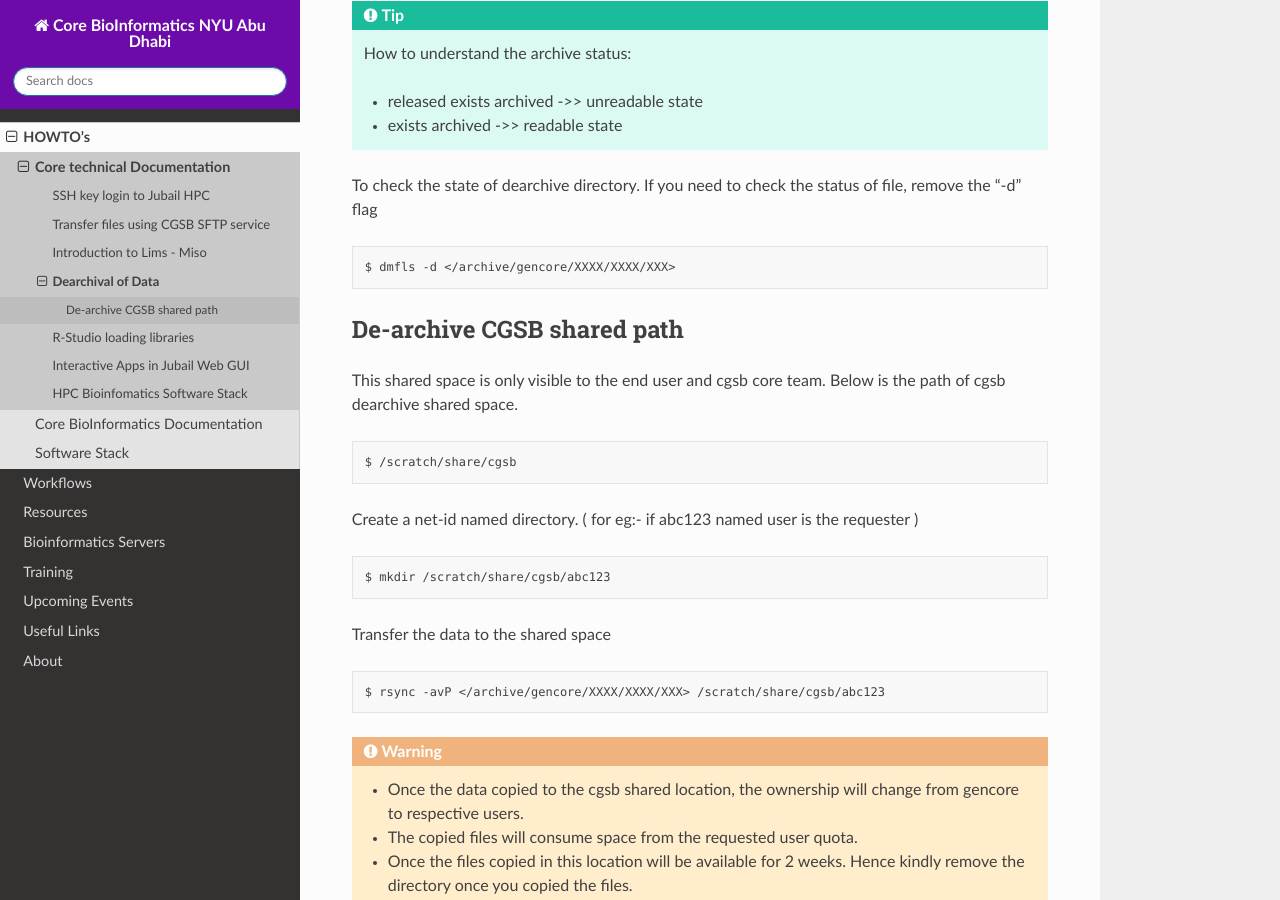
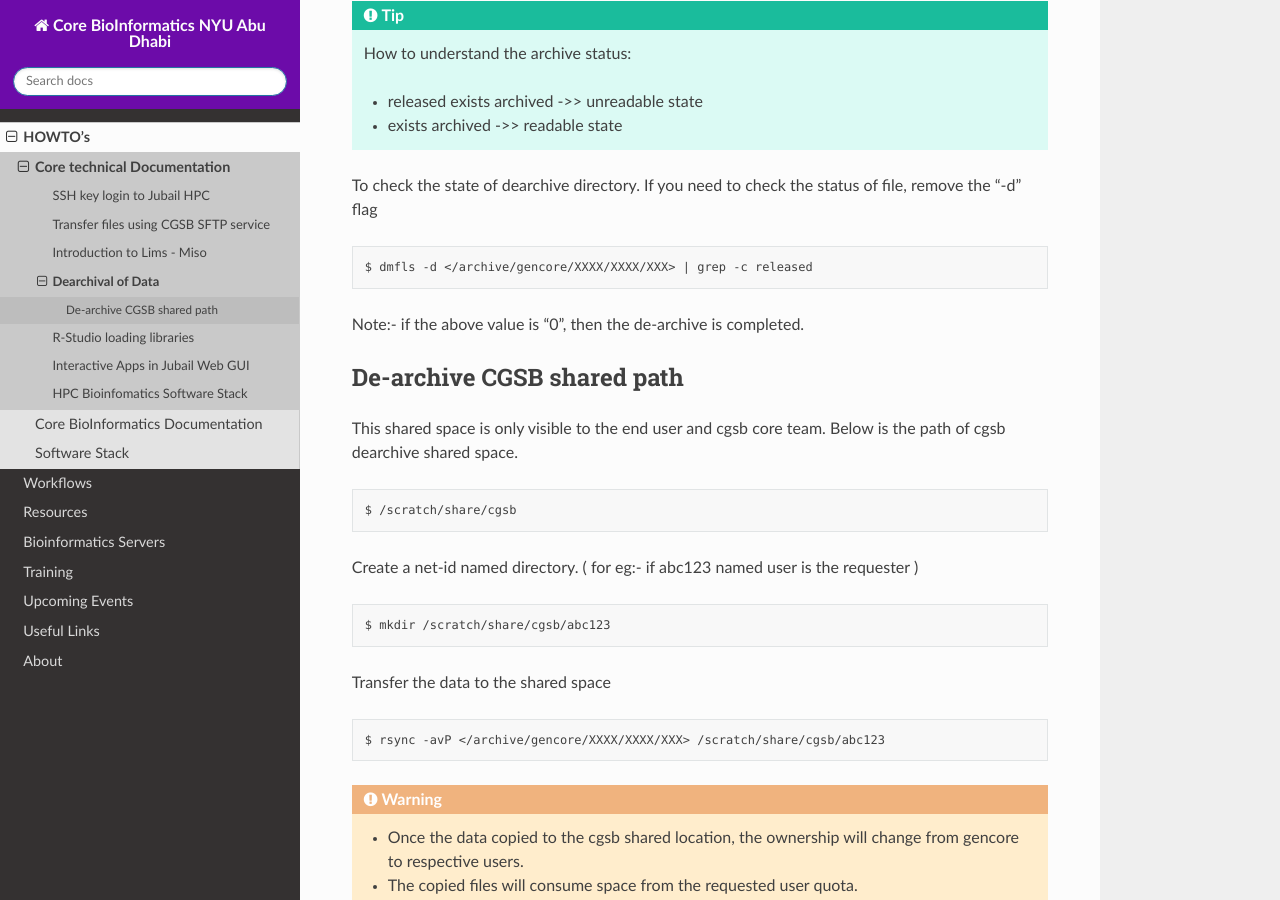
Before and after one commit to NYUAD-Core-Bioinformatics/NYUAD-Core-Bioinformatics.github.io, a Sphinx documentation site: the page built from source/how_to/dearchive.rst, in a window 1280 px wide and 900 px high, scrolled down 767 px. Built offline with Sphinx 7.4.7 and the Read the Docs theme 3.1.0, drawn with Linux system fonts in a browser that asks for light colours.

Commit message:
updated de-archive doc

```diff
--- a/source/how_to/dearchive.rst
+++ b/source/how_to/dearchive.rst
@@ -41,7 +41,9 @@ If you need to check the status of file, remove the "-d" flag
 
 .. code:: bash
 
-    $ dmfls -d </archive/gencore/XXXX/XXXX/XXX>
+    $ dmfls -d </archive/gencore/XXXX/XXXX/XXX> | grep -c released
+
+Note:- if the above value is "0", then the de-archive is completed.
 
 
 De-archive CGSB shared path
```
